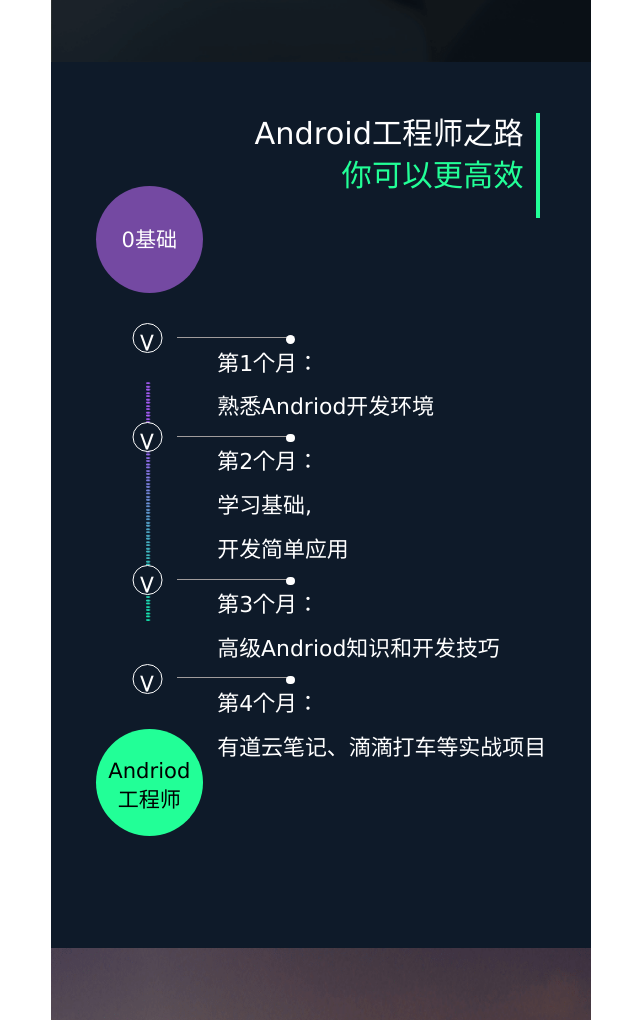
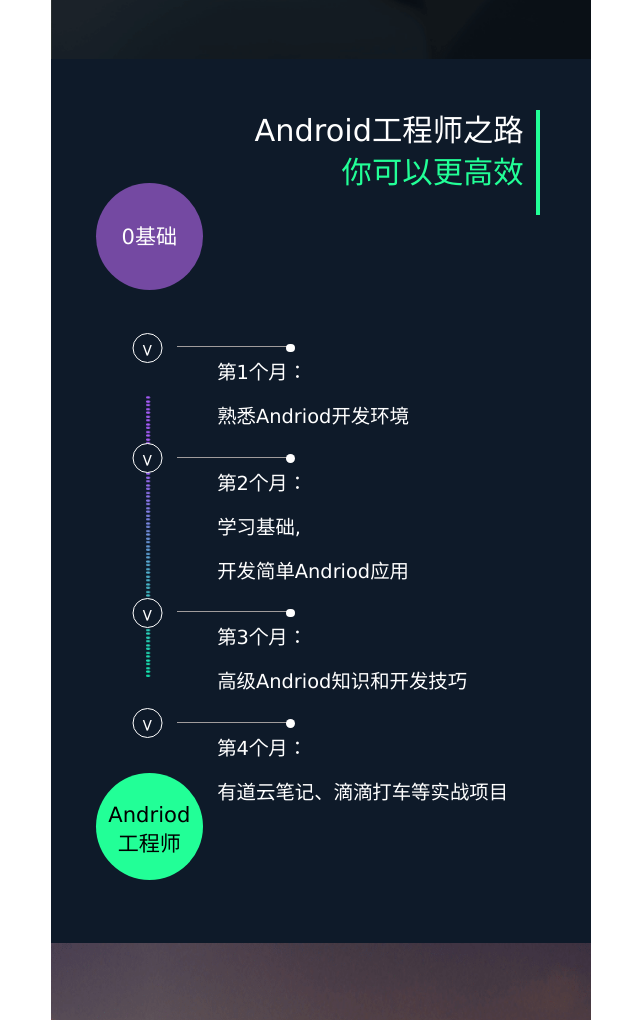
Before and after one commit to hizeng/projectTest, a website: page index.html in a window 1280 px wide. Shown: the part 1780-2800 px from the top of the page, without its empty margins (319-959 px from the left). Drawn offline with Linux system fonts and the light colour scheme.

Commit message:
changes the css

```diff
--- a/index.html
+++ b/index.html
@@ -83,7 +83,7 @@
                     <li>
                         <i>&nbsp></i>
                         <p>
-                            <span>第2个月：</span><em></em><br>学习基础,<br><br>开发简单应用</p>
+                            <span>第2个月：</span><em></em><br>学习基础,<br><br>开发简单Andriod应用</p>
                     </li>
                     <li>
                         <i>&nbsp></i>
--- a/less/style.less
+++ b/less/style.less
@@ -147,7 +147,7 @@ i {
 }
 
 .resume {
-    margin: -1px auto;
+    margin: -2px auto;
     color: white;
     width: 640/@ppr;
     height: 567/@ppr;
@@ -269,7 +269,7 @@ i {
     background-color: #0E1A29;
     width: 640/@ppr;
     height: 1050/@ppr;
-    margin: 0 auto;
+    margin: -2px auto;
     color: white;
 }
 
@@ -286,6 +286,7 @@ i {
     padding-right: 15/@ppr;
     span {
         color: #22FF97;
+        font-weight:500;
     }
 }
 
@@ -296,13 +297,13 @@ i {
 
 .solid {
     position: absolute;
-    top: 100/@ppr;
+    top: 120/@ppr;
     left: -84/@ppr;
     img {
         display: inline-block;
         margin-left: 0;
         width: 5/@ppr;
-        height: 283/@ppr;
+        height: 333/@ppr;
     }
 }
 
@@ -319,7 +320,7 @@ i {
         border-radius: 35/@ppr;
         border: 1/@ppr solid white;
         text-align: center;
-        font-size: 30/@ppr;
+        font-size: 20/@ppr;
         font-weight: lighter;
         line-height: 35/@ppr;
         position: relative;
@@ -327,7 +328,11 @@ i {
         top: 30/@ppr;
         background-color: #0E1A29;
         transform: rotate(90deg);
-    }
+        -ms-transform:rotate(90deg); 	/* IE 9 */
+		-moz-transform:rotate(90deg); 	/* Firefox */
+		-webkit-transform:rotate(90deg); /* Safari 和 Chrome */
+		-o-transform:rotate(90deg); 	/* Opera */
+		    }
 
 
     em {
@@ -342,11 +347,12 @@ i {
     }
     ul {
         li {
+        	padding-top:15/@ppr;
         	p{
         		display:inline-block;
         		width:400/@ppr;
         		line-height:26/@ppr;
-        		font-size:26/@ppr;
+        		font-size:23/@ppr;
         		position:relative;
         		top:30/@ppr;
         	}
```
Also changed, not shown: css/style.css.
